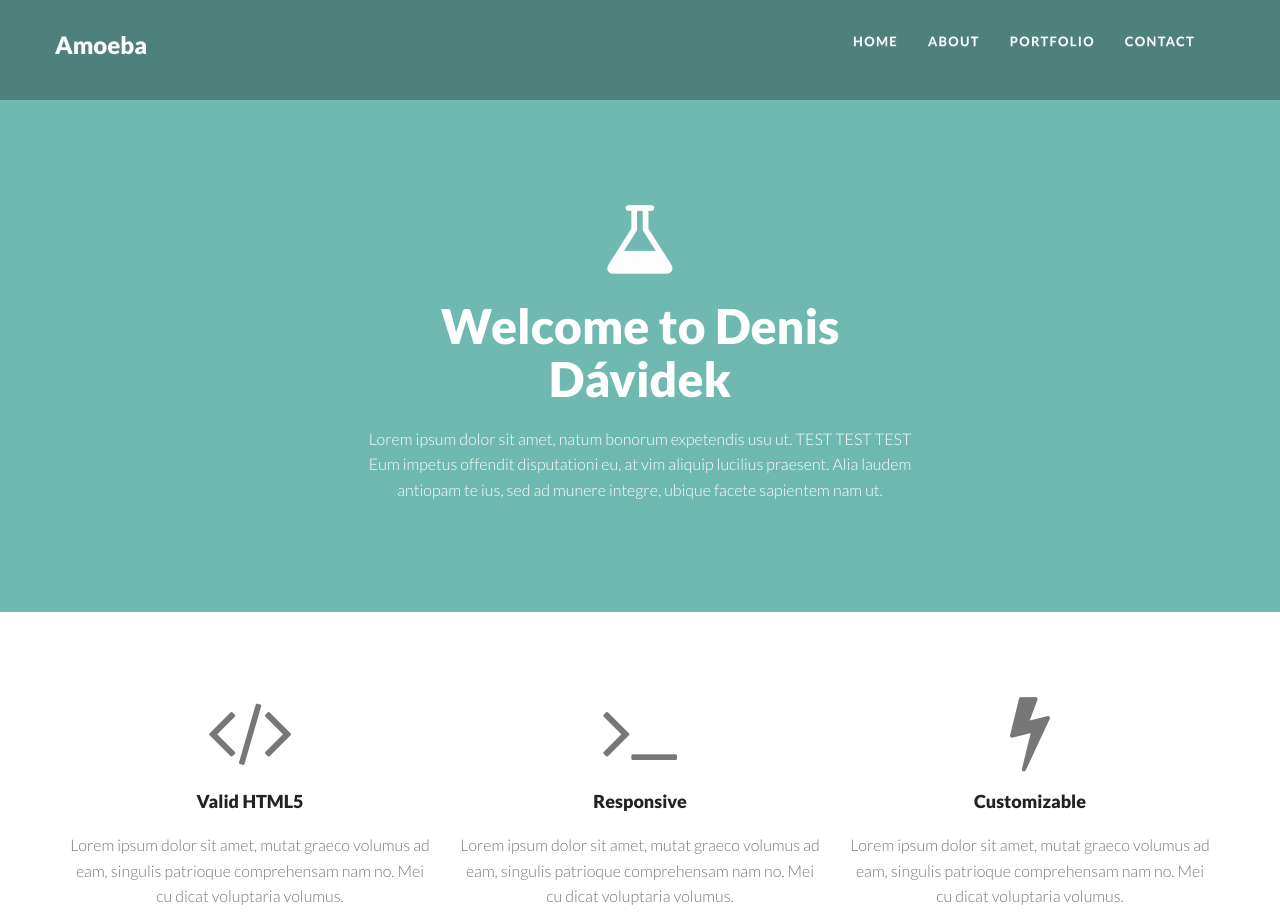
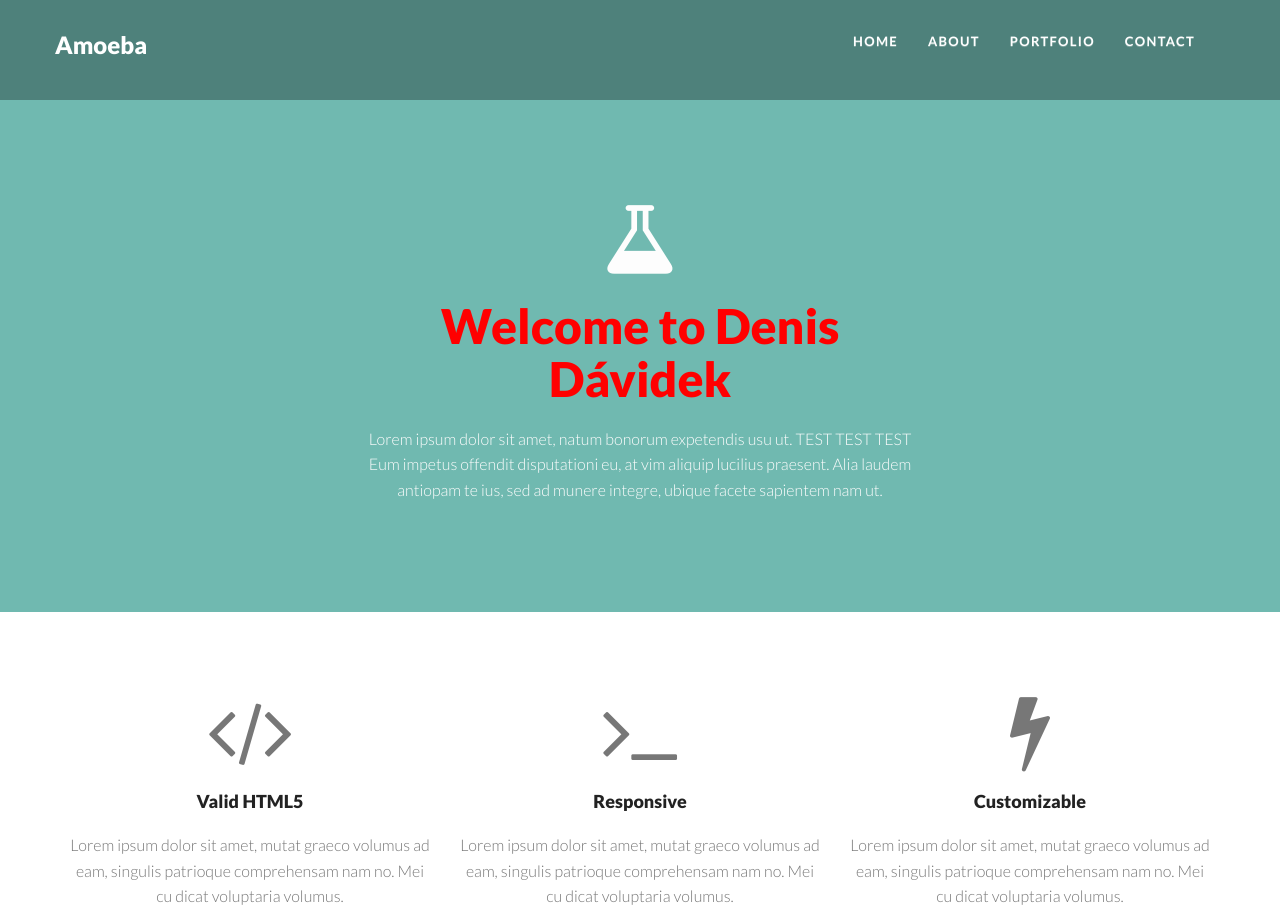
Before and after one commit to DenisDavidek/GitDruhyTest, a plain HTML site: page index.html in a window 1280 px wide. Shown: the top 922 px of the page. Drawn offline with Linux system fonts and the light colour scheme; some packages are replaced by stand-ins of ours.

Commit message:
zmena farby v title sekcii na cervenu

```diff
--- a/css/style.css
+++ b/css/style.css
@@ -444,7 +444,7 @@ section.featured {
 }
 
 section.featured h2.slogan {
-	color: #fff;
+	color: #ff0000;
 	font-size: 48px;
 	font-weight: 900;
 }
```
